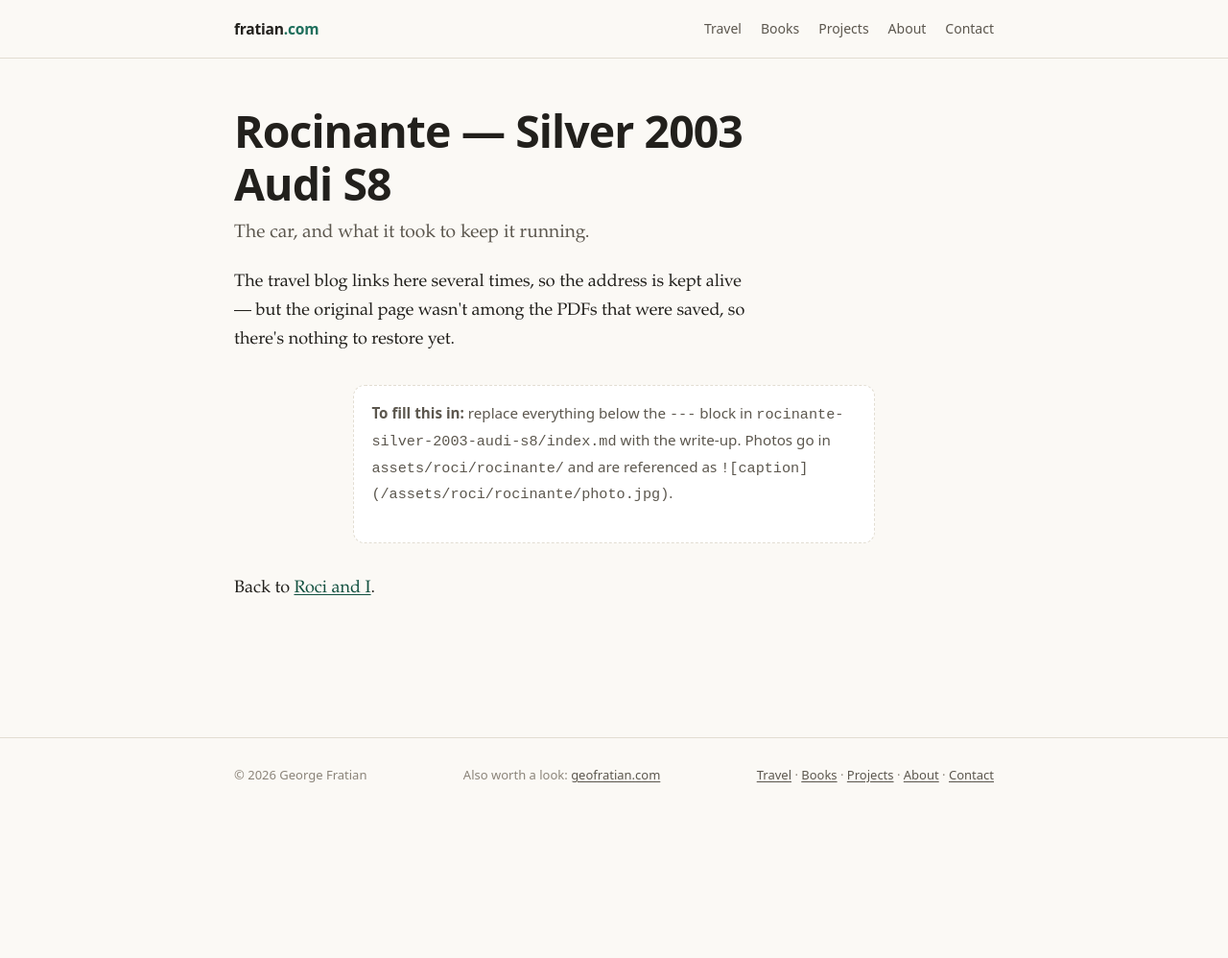
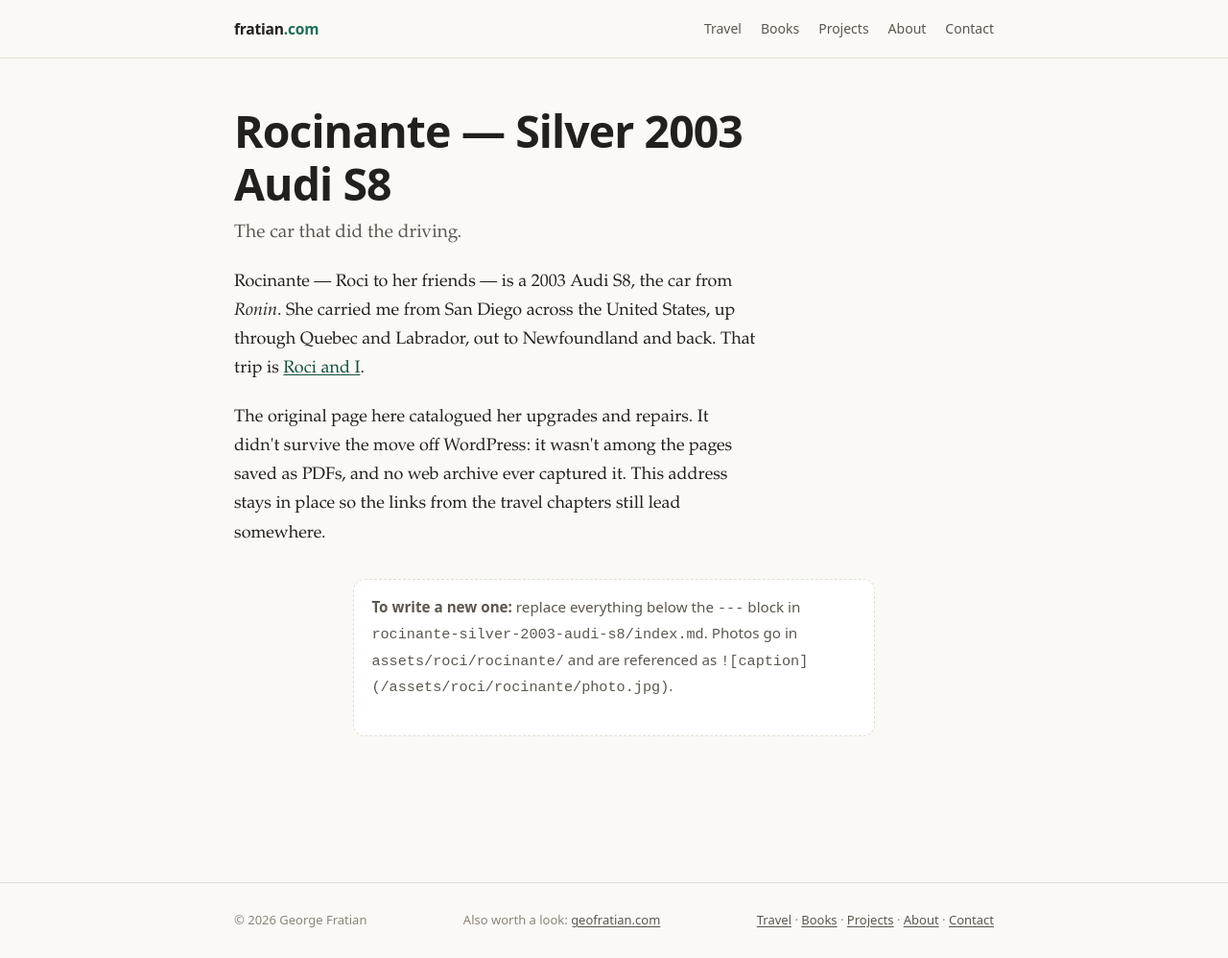
Before and after one commit to gfratian/fratian.com, a Jekyll site: the page built from rocinante-silver-2003-audi-s8/index.md, in a window 1280 px wide and 998 px high. Shown: the whole window at 96% size. Built offline with Jekyll 4.4.1, drawn with Linux system fonts in a browser that asks for light colours.

Commit message:
Drop the Rocinante tile; the original page is unrecoverable
Not in the saved PDFs and never captured by the Wayback Machine, so the
front page shouldn't advertise it. The address stays live because three
travel chapters link to it.

```diff
--- a/rocinante-silver-2003-audi-s8/index.md
+++ b/rocinante-silver-2003-audi-s8/index.md
@@ -1,19 +1,23 @@
 ---
 title: Rocinante — Silver 2003 Audi S8
 permalink: /rocinante-silver-2003-audi-s8/
-lede: The car, and what it took to keep it running.
-description: Upgrades, repairs and maintenance on a 2003 Audi S8.
+lede: The car that did the driving.
+description: About Rocinante, the 2003 Audi S8 from the Roci and I travel blog.
 ---
 
-The travel blog links here several times, so the address is kept alive — but
-the original page wasn't among the PDFs that were saved, so there's nothing to
-restore yet.
+Rocinante — Roci to her friends — is a 2003 Audi S8, the car from *Ronin*. She
+carried me from San Diego across the United States, up through Quebec and
+Labrador, out to Newfoundland and back. That trip is
+[Roci and I](/travel/).
+
+The original page here catalogued her upgrades and repairs. It didn't survive
+the move off WordPress: it wasn't among the pages saved as PDFs, and no web
+archive ever captured it. This address stays in place so the links from the
+travel chapters still lead somewhere.
 
 <div class="notice" markdown="1">
-**To fill this in:** replace everything below the `---` block in
-`rocinante-silver-2003-audi-s8/index.md` with the write-up. Photos go in
+**To write a new one:** replace everything below the `---` block in
+`rocinante-silver-2003-audi-s8/index.md`. Photos go in
 `assets/roci/rocinante/` and are referenced as
 `![caption](/assets/roci/rocinante/photo.jpg)`.
 </div>
-
-Back to [Roci and I](/travel/).
```
Also changed, not shown: index.html (+0 -9 lines).
